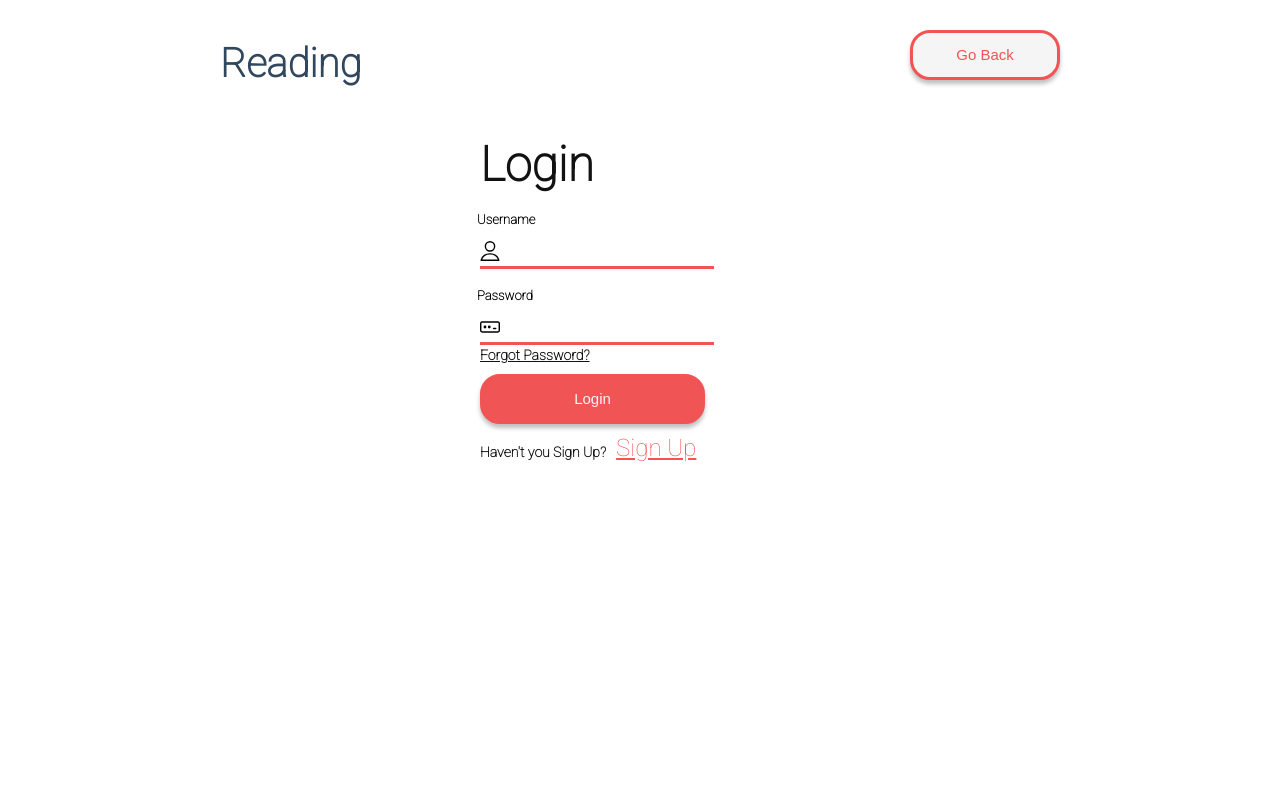
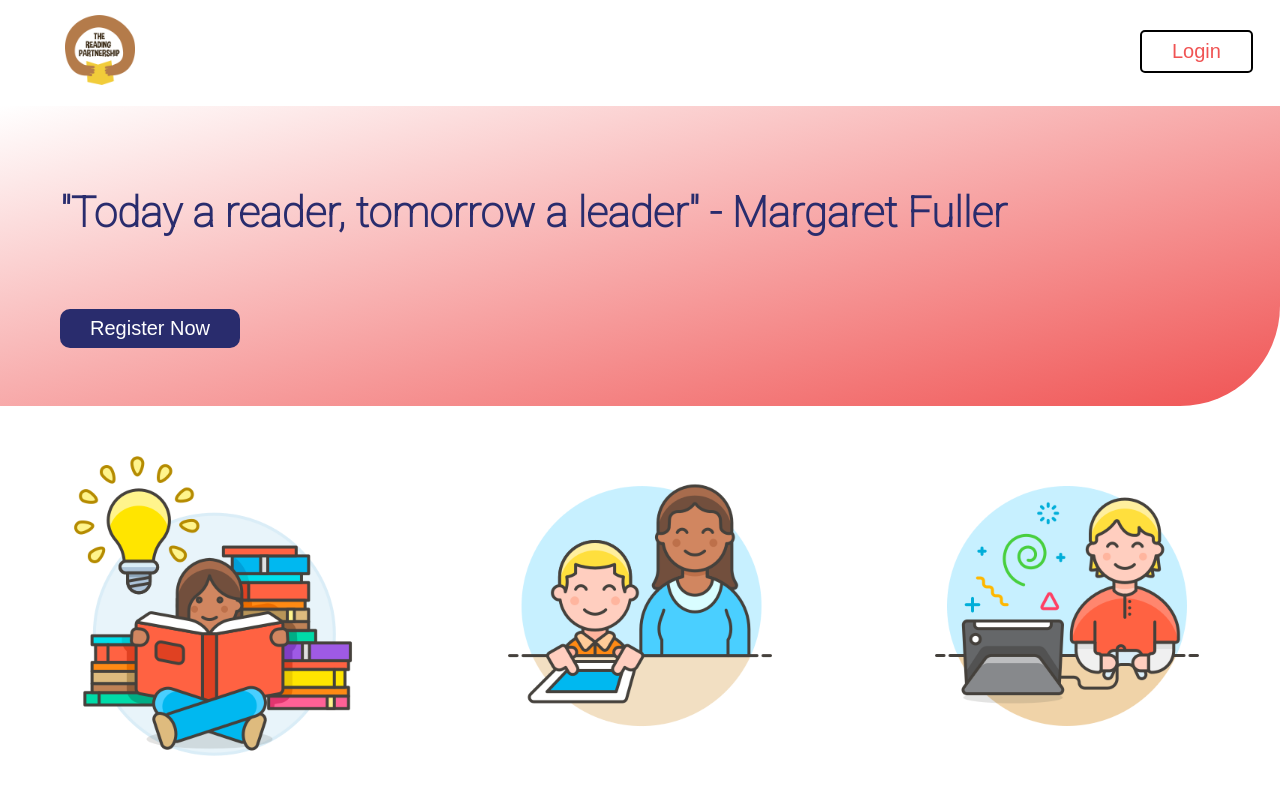
Before and after one commit to hieetesh/trp-group4-frontend, a React (Create React App) app: page / in a window 1280 px wide. Shown: the top 800 px of the page. Built offline with nearby package versions, Linux system fonts and the light colour scheme.

Commit message:
Completed

```diff
--- a/src/App.js
+++ b/src/App.js
@@ -20,7 +20,7 @@ function App() {
           <Route exact path="/login" element={<Login/>} />
           <Route exact path="/suggestion" element={<Suggestion/>} />
           <Route exact path="/dashboard" element={<Dashboard/>} />
-          <Route path="/" element={<Login/>}/>
+          <Route path="/" element={<Home/>}/>
         </Routes>
       </Router>
     </div>
--- a/src/components/application.jsx
+++ b/src/components/application.jsx
@@ -12,7 +12,7 @@ function Application(props) {
         <div style={style1}>
             <h3 className="heading"> Reading </h3>
 
-            <button className="back">Go Back</button>
+            <button className="back" onClick={()=>{window.location="/home"}}>Go Back</button>
 
             <div className="registerbox">
             <label className="lblmainsignup">Sign Up</label>
@@ -132,7 +132,7 @@ function Application(props) {
                     </tr>
                     <tr>
                         <td colspan="2">
-                            <button className="signup">Sign Up</button>
+                            <button className="signup" onClick={()=>{window.location="/login"}}>Sign Up</button>
                         </td>
                     </tr>
                 </table>
--- a/src/components/login.jsx
+++ b/src/components/login.jsx
@@ -11,7 +11,7 @@ function login(props) {
         <div style={style1}>
             <h3 className="heading"> Reading </h3>
 
-            <button className="back">Go Back</button>
+            <button className="back" onClick={()=>{window.location="/home"}}>Go Back</button>
             <div className="loginbox">
             <label className="lbllogin">Login</label>
             <br/>
@@ -28,7 +28,7 @@ function login(props) {
             <a href="" className="lblForgot">Forgot Password?</a>
             <br/>
 
-            <button className="login">Login</button>
+            <button className="login" onClick={()=>{window.location="/dashboard"}}>Login</button>
             <br/>
             <label className="lblsignup">Haven't you Sign Up?</label>
             <span className="show"><a className="lblsignuplink" href="/signup">Sign Up</a></span>
```
